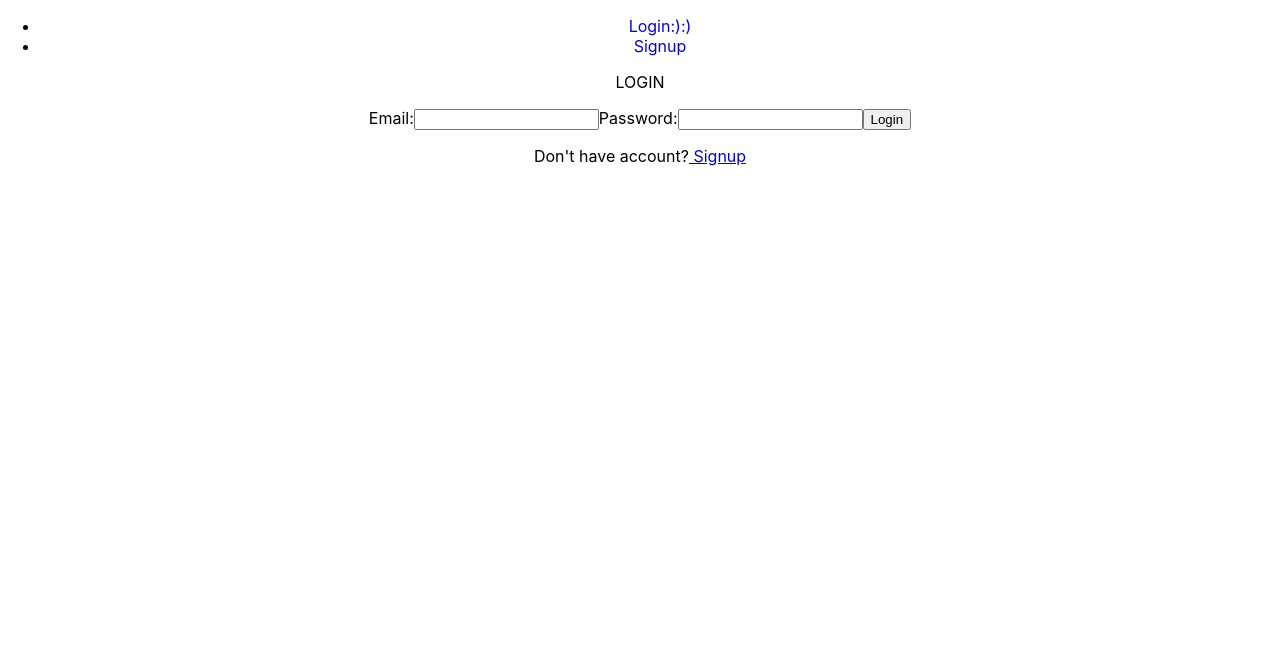
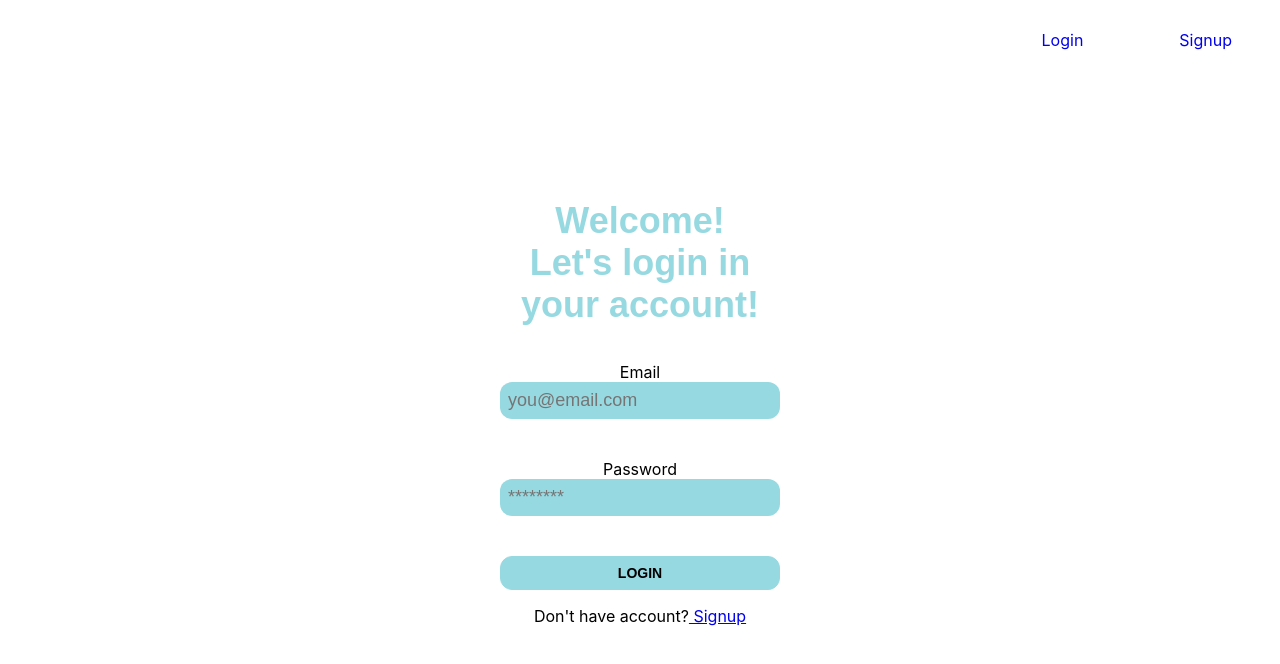
Before and after one commit to AintzaneM/hookup-client, a React (Create React App) app: page /login in a window 1280 px wide. Shown: the top 664 px of the page. Built offline with nearby package versions, Linux system fonts and the light colour scheme; no server answers; the HTML template or start-up script is replaced by a standard one.

Commit message:
added css login/signup components

```diff
--- a/src/App.css
+++ b/src/App.css
@@ -1,38 +1,110 @@
 .App {
+  text-align: center;
+
+}
+
+
+body {
   text-align: center;
 }
 
-.App-logo {
-  height: 40vmin;
-  pointer-events: none;
+/*NAVBAR*/
+.nav-style{
+  background-color: white;
+  height:80px;
+  display: flex;
+  justify-content: flex-end;
+  align-items: center;
+
+  /* position: fixed;
+    top: 0;
+    left: 0;
+    right: 0;
+    height: 80px; */
+
 }
 
-@media (prefers-reduced-motion: no-preference) {
-  .App-logo {
-    animation: App-logo-spin infinite 20s linear;
-  }
+ul{
+  display: flex;
+  flex-direction: row;
 }
 
-.App-header {
-  background-color: #282c34;
-  min-height: 100vh;
-  display: flex;
-  flex-direction: column;
-  align-items: center;
-  justify-content: center;
-  font-size: calc(10px + 2vmin);
-  color: white;
+li{
+  margin-left: 3rem;
+  margin-right: 3rem;
+  list-style: none;
 }
 
-.App-link {
-  color: #61dafb;
+
+/*FORM LOGIN + FORM SIGNUP*/
+.form-login , .form-signup{
+  background-color:white;
+  border-radius: 20px;
+  box-sizing: border-box;
+  height: 500px;
+  padding: 20px;
+  width: 320px;
+  position: absolute;
+  transform: translate(-50%,-50%);
+  top: 50%;
+  left: 50%;
 }
 
-@keyframes App-logo-spin {
-  from {
-    transform: rotate(0deg);
-  }
-  to {
-    transform: rotate(360deg);
-  }
+.title-login , .title-signup  {
+  color: #97D9E1;
+  font-family: sans-serif;
+  font-size: 36px;
+  font-weight: 600;
+  margin-top: 30px;
 }
+
+.form {
+  background-color: #15172b;
+  border-radius: 20px;
+  box-sizing: border-box;
+  height: 500px;
+  padding: 20px;
+  width: 320px;
+}
+
+input {
+  background-color:#97D9E1;
+  border-radius: 12px;
+  border: 0;
+  box-sizing: border-box;
+  color: black;
+  font-size: 18px;
+  height: 100%;
+  outline: 0;
+  padding: 4px 20px 0;
+  width: 100%;
+  margin-bottom: 40px;
+  padding: 0.5rem;
+}
+
+
+.input-container-login , .input-container-signup{
+  position: relative;
+  width: 100%;
+}
+
+button {
+  background: #97D9E1;
+  border: 1px solid #97D9E1;
+  border-radius: 12px;
+  color:black;
+  cursor: pointer;
+  display: inline-block;
+  font-size: 14px;
+  padding: 8px 16px;
+  text-decoration: none;
+  text-transform: uppercase;
+  transition: 0.3s ease background;
+  width: 100%;
+}
+
+form button:hover {
+  background: #303245;
+  color: #fff;
+  transition: 0.3s ease background;
+}
--- a/src/components/auth/Login.js
+++ b/src/components/auth/Login.js
@@ -30,23 +30,21 @@ class Login extends Component {
 
   render() {
     return (
-      <div>
+      <div className="form-login">
         <form onSubmit={this.handleFormSubmit}>
-
           {<p>{this.state.errorMsg}</p>}
-
-          <p>LOGIN</p>
-          <label>
-            Email:
-            <input type="text" name="email" value={this.state.email} onChange={this.handleChange} />
-          </label>
-
-          <label>
-            Password:
-            <input type="password" name="password" value={this.state.password} onChange={this.handleChange} />
-          </label>
-
-          <button type="submit"> Login </button>
+          <div className="input-container-login">
+            <p className="title-login">Welcome! <br />Let's login in your account!</p>
+            <label>
+              Email
+              <input type="text" name="email" value={this.state.email} onChange={this.handleChange} placeholder="you@email.com" />
+            </label>
+            <label>
+              Password
+              <input type="password" name="password" value={this.state.password} onChange={this.handleChange} placeholder="********"  />
+            </label>
+            <button className="btn-login" type="submit"><strong> Login </strong> </button>
+          </div>
         </form>
 
         <p>
@@ -54,6 +52,7 @@ class Login extends Component {
           <Link to={'/signup'}> Signup</Link>
         </p>
       </div>
+
     );
   }
 }
--- a/src/components/auth/Signup.js
+++ b/src/components/auth/Signup.js
@@ -35,36 +35,39 @@ class Signup extends Component {
 
   render(){
     return(
-      <div>
+      <div className="form-signup">
         <form onSubmit={this.handleFormSubmit}>
         {this.state.errorMsg && <p>{this.state.errorMsg}</p>}
-        <p>SIGNUP</p>
+        <div className="input-container-signup">
+          <p className="title-signup">Welcome!  <br />Let's create your account!</p>
             <label>
-          Email:
+            Email
               <input
                 type="text"
                 name="email"
                 value={this.state.email}
                 onChange={this.handleChange}
+                placeholder="you@email.com"
               />
             </label>
-
             <label>
-          Password:
+            Password
               <input
                 type="password"
                 name="password"
                 value={this.state.password}
                 onChange={this.handleChange}
+                placeholder="********"
               />
             </label>
 
-          <button type="submit"> Signup </button>
+          <button type="submit"><strong> Signup </strong> </button>
+          </div>
         </form>
 
         <p>
           Already have an account?
-          <Link to={"/"}> Login</Link>
+          <Link to={"/login"}> Login</Link>
         </p>
 
       </div>
--- a/src/components/navbar/Navbar.js
+++ b/src/components/navbar/Navbar.js
@@ -52,9 +52,10 @@ class Navbar extends React.Component {
             <ul>
               <li>
                 <Link to="/login" style={{ textDecoration: 'none' }}>
-                  Login:):)
+                  Login
                 </Link>
               </li>
+              <span/>
               <li>
                 <Link to="/signup" style={{ textDecoration: 'none' }}>
                   Signup
```
Lines whose indentation alone changed are shown as unchanged.
